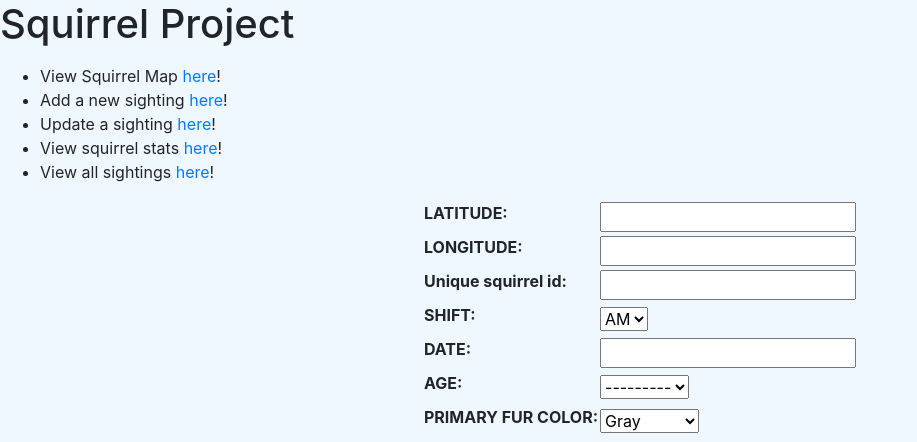
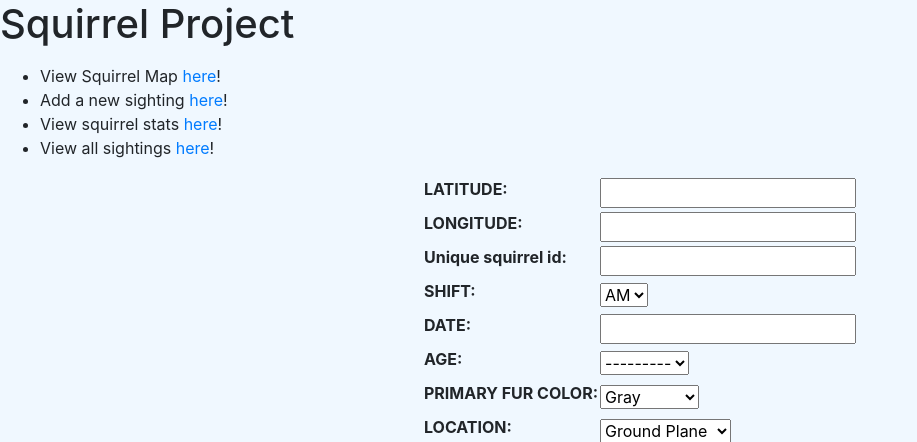
Before and after one commit to James-VanHess/squirrelTracker-NYC, a Django app: template squirrel_project/sightings/templates/sightings/Update_HTML.html in a window 1280 px wide. Shown: the top 442 px of the page, without its empty margins (0-917 px from the left). Run offline with Django 3.2, Linux system fonts and the light colour scheme; the template is opened without the code that fills it: values that come from a table or form of the project are taken from there, others are empty; some libraries are stand-ins or nearby versions.

Commit message:
Update Update_HTML.html

```diff
--- a/squirrel_project/sightings/templates/sightings/Update_HTML.html
+++ b/squirrel_project/sightings/templates/sightings/Update_HTML.html
@@ -19,7 +19,6 @@
             <ul>
                 <li>View Squirrel Map <a href="/sightings/map/L">here</a>!</li>
                 <li>Add a new sighting <a href="/sightings/add/">here</a>!</li>
-                <li>Update a sighting <a href="/sightings/update/">here</a>!</li>
                 <li>View squirrel stats <a href="/sightings/stats/">here</a>!</li>
                 <li>View all sightings <a href="/sightings/">here</a>!</li>
             </ul>
```
